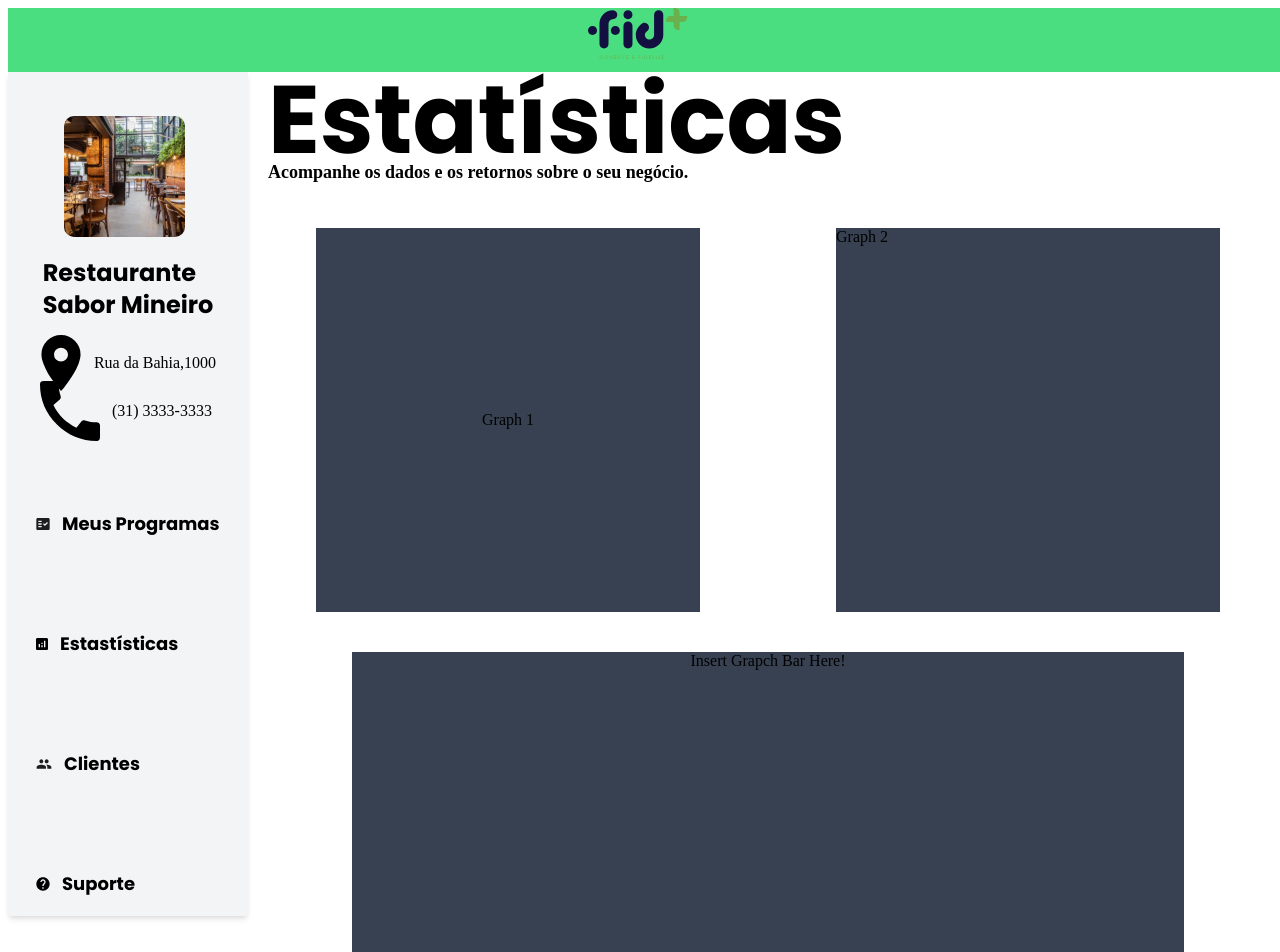
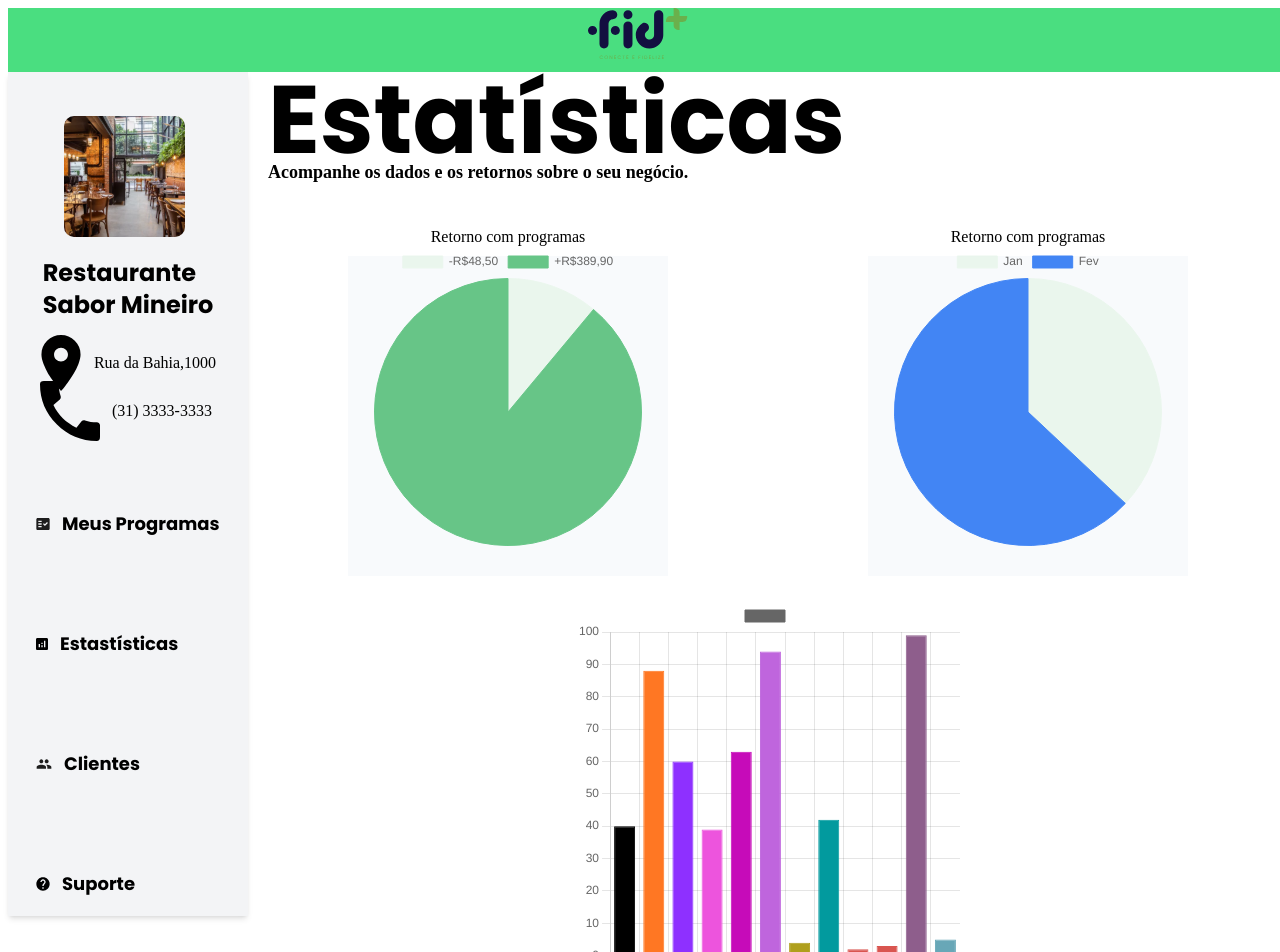
Before and after one commit to JoaoSeixasFelix/Bootcamp-Gama, a Next.js app: page /statistics in a window 1280 px wide. Shown: the top 952 px of the page. Built offline with nearby package versions, Linux system fonts and the light colour scheme; a web font is replaced by a local one.

Commit message:
Update Screens - Graphics (Chart and Pie)

```diff
--- /dev/null
+++ b/src/components/BarCharts.tsx
@@ -0,0 +1,96 @@
+import React from "react";
+import { Bar } from "react-chartjs-2";
+import {
+  Chart as ChartJS,
+  BarElement,
+  CategoryScale,
+  LinearScale,
+} from "chart.js";
+
+ChartJS.register(CategoryScale, LinearScale, BarElement);
+
+const BarChart = () => {
+  var data = {
+    labels: [
+      "Jan",
+      "Fev",
+      "Mar",
+      "Abr",
+      "Mai",
+      "Jun",
+      "Jul",
+      "Ago",
+      "Set",
+      "Out",
+      "Nov",
+      "Dez",
+    ],
+    datasets: [
+      {
+        label: "",
+        data: [40, 88, 60, 39, 63, 94, 4, 42, 2, 3, 99, 5],
+        backgroundColor: [
+          "#0263FF)",
+          "#FF7723",
+          "#8E30FF",
+          "#ED54DD",
+          "#C60BB9",
+          "#BF65DD",
+          "#AF9F1C",
+          "#029A9E",
+          "#D95550",
+          "#D95550",
+          "#8E5E8C",
+          "#68A7B7",
+        ],
+        borderColor: [
+          "#0263FF)",
+          "#FF7723",
+          "#8E30FF",
+          "#ED54DD",
+          "#C60BB9",
+          "#BF65DD",
+          "#AF9F1C",
+          "#029A9E",
+          "#D95550",
+          "#D95550",
+          "#8E5E8C",
+          "#68A7B7",
+        ],
+        borderWidth: 1,
+      },
+    ],
+  };
+
+  var options = {
+    maintainAspesctRatio: true,
+    scales: {
+      y: {
+        beginAtZero: true,
+      },
+    },
+
+    legend: {
+      labels: {
+        fontSize: 26,
+      },
+    },
+  };
+
+  return (
+    <div className="">
+      <div className="flex h-full px-10">
+        <Bar
+          height={300}
+          width={300}
+          data={data}
+          options={options}
+          className=""
+        />
+      </div>
+      <canvas className="p-10" id="chart"></canvas>
+    </div>
+  );
+};
+
+export default BarChart;
--- a/src/components/Charts.tsx
+++ /dev/null
@@ -1,8 +0,0 @@
-export const PieChart = () => {
-    return(
-        <div>
-
-        </div>
-
-    )
-}
--- /dev/null
+++ b/src/components/PieChartClients.tsx
@@ -0,0 +1,48 @@
+import React from "react";
+import { Bar, Pie } from "react-chartjs-2";
+import { Chart as ChartJS, ArcElement, Tooltip, Legend } from "chart.js";
+
+ChartJS.register(ArcElement, Tooltip, Legend);
+
+const PieChart = () => {
+  var data = {
+    labels: ["Jan", "Fev"],
+    datasets: [
+      {
+        label: "# of Votes",
+        data: [37, 63],
+        backgroundColor: ["#EAF6ED", "rgba(66, 133, 244, 1)"],
+        borderColor: ["#EAF6ED", "rgba(66, 133, 244, 1)"],
+        borderWidth: 1,
+      },
+    ],
+  };
+
+  var options = {
+    maintainAspesctRatio: true,
+    scales: {},
+
+    legend: {
+      labels: {
+        fontSize: 26,
+      },
+    },
+  };
+
+  return (
+    <div className="">
+      <div className="flex h-full px-10">
+        <Pie
+          height={300}
+          width={300}
+          data={data}
+          options={options}
+          className=""
+        />
+      </div>
+      <canvas className="-mb-20 -mt-24 p-10" id="chart"></canvas>
+    </div>
+  );
+};
+
+export default PieChart;
--- /dev/null
+++ b/src/components/PieChartPrograms.tsx
@@ -0,0 +1,50 @@
+import React from "react";
+import { Pie } from "react-chartjs-2";
+import { Chart as ChartJS, ArcElement, Tooltip, Legend } from "chart.js";
+
+ChartJS.register(ArcElement, Tooltip, Legend);
+
+const PieChartClients = () => {
+  var data = {
+    labels: ["-R$48,50", "+R$389,90"],
+    datasets: [
+      {
+        label: "# of Votes",
+        data: [48.5, 389.9],
+        backgroundColor: ["#EAF6ED", "rgba(103, 197, 135, 1)"],
+        borderColor: ["#EAF6ED", "rgba(103, 197, 135, 1)"],
+        borderWidth: 1,
+      },
+    ],
+  };
+
+  var options = {
+    maintainAspesctRatio: true,
+    scales: {
+
+    },
+
+    legend: {
+      labels: {
+        fontSize: 26,
+      },
+    },
+  };
+
+  return (
+    <div className="">
+      <div className="flex h-full px-10">
+        <Pie
+          height={300}
+          width={300}
+          data={data}
+          options={options}
+          className=""
+        />
+      </div>
+      <canvas className="-mb-20 -mt-24 p-10" id="chart"></canvas>
+    </div>
+  );
+};
+
+export default PieChartClients;
--- a/src/components/Statistics.tsx
+++ b/src/components/Statistics.tsx
@@ -1,4 +1,7 @@
+import BarChart from "./BarCharts";
 import Description from "./Description";
+import PieChart from "./PieChartClients";
+import PieChartClients from "./PieChartPrograms";
 import TablePrograms from "./Table";
 import TableClients from "./TableClients";
 
@@ -18,14 +21,20 @@ export const Statistics = () => {
             />
           </div>
         </div>
-        <div className="flex flrex-row items-center justify-around mt-3">
-          <div className="flex justify-center w-96 h-96 bg-gray-700 items-center">
-            Graph 1
+        <div className="flex flrex-row items-center justify-around mt-10">
+          <div className="flex flex-col justify-center w-80 h-80 bg-slate-50 items-center">
+            <span>Retorno com programas</span>
+            <PieChartClients />
           </div>
-          <div className="flex w-96 h-96 bg-gray-700 ">Graph 2</div>
+          <div className="flex flex-col justify-center w-80 h-80  bg-slate-50 items-center">
+            <span>Retorno com programas</span>
+            <PieChart />
+          </div>
         </div>
-        <div className="flex w-full items-center mt-10 justify-center">
-          <div className="flex w-4/5 justify-center h-96 bg-gray-700 ">Insert Grapch Bar Here!</div>
+        <div className="flex w-full items-center mt-6 justify-center">
+          <div className="flex w-full justify-center h-96">
+            <BarChart />
+          </div>
         </div>
       </div>
     </div>
```
